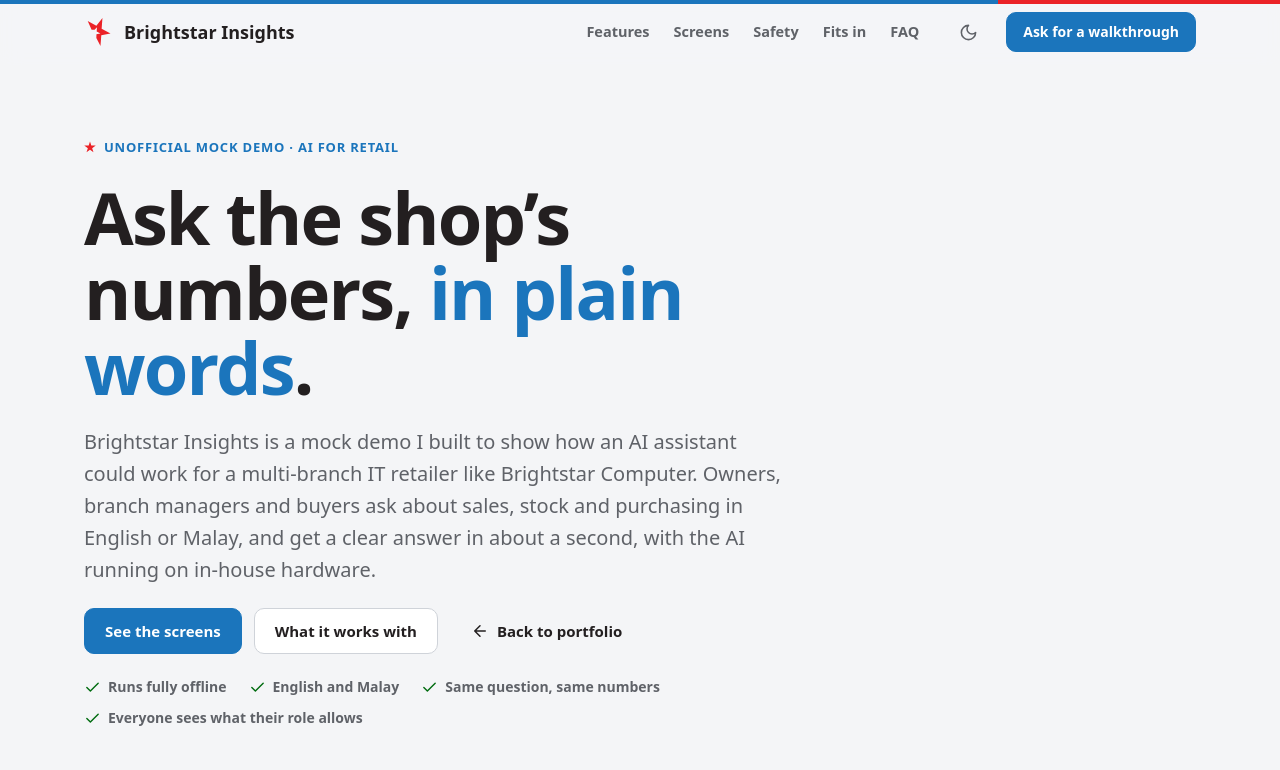
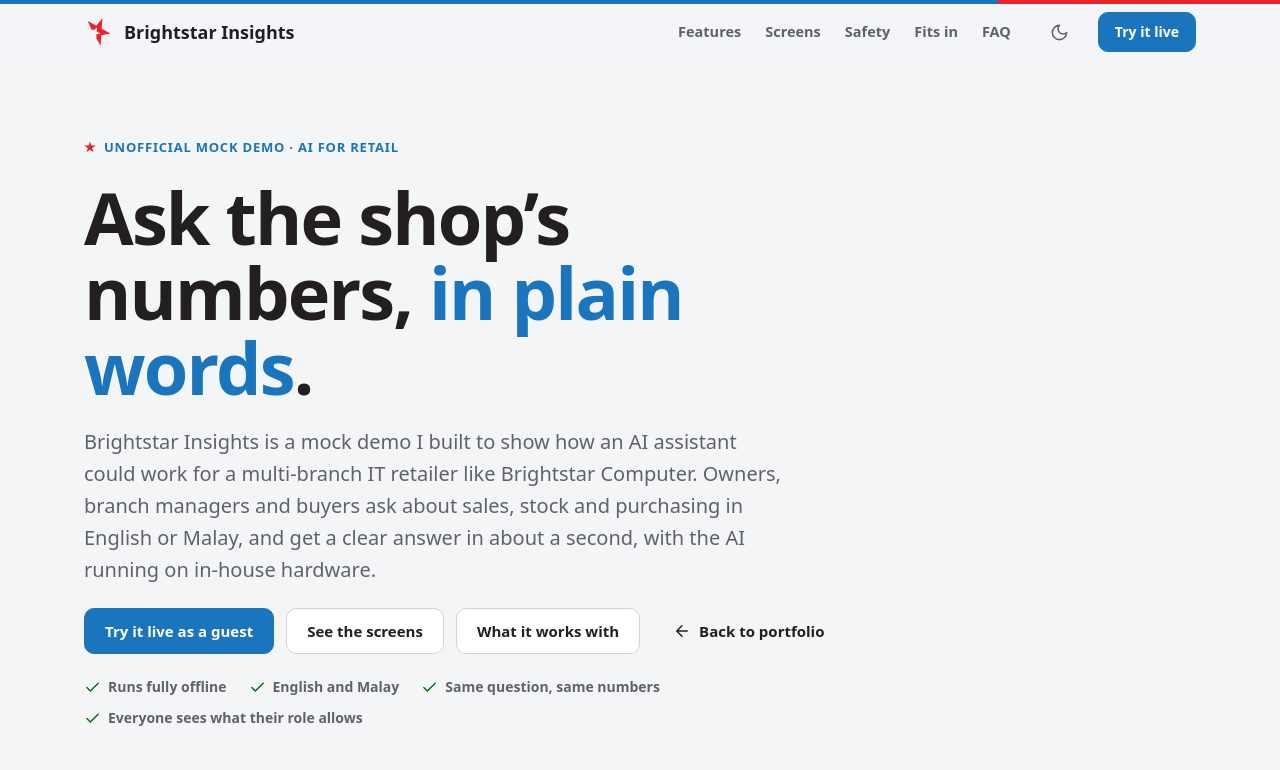
Before and after one commit to ezzzy01/ezzzy01.github.io, a plain HTML site: page retail/index.html in a window 1280 px wide. Shown: the top 770 px of the page. Drawn offline with Linux system fonts and the light colour scheme.

Commit message:
Retail page: Try it live as a guest (public Brightstar Insights demo)
Co-Authored-By: Claude Opus 5.5 <noreply@anthropic.com>
Claude-Session: https://claude.ai/code/session_019hFk9tDYcQSH82D6WqA6Ft

```diff
--- a/retail/index.html
+++ b/retail/index.html
@@ -320,7 +320,7 @@ dialog#lb button{position:fixed;top:14px;right:14px;width:44px;height:44px;borde
    <a href="#features">Features</a><a href="#screens">Screens</a><a href="#trust">Safety</a><a href="#stack">Fits in</a><a href="#faq">FAQ</a>
   </nav>
   <button class="iconbtn" id="theme" type="button" aria-label="Switch to dark mode" title="Light / dark"><svg class="ico"><use href="#i-moon"/></svg></button>
-  <a class="btn pri top-cta" href="mailto:idhamproaqw98@gmail.com?subject=Brightstar%20Insights%20demo">Ask for a walkthrough</a>
+  <a class="btn pri top-cta" href="https://archlinux.taila38d1a.ts.net:8443/retail/">Try it live</a>
   <button class="menu-btn" id="menuBtn" type="button" aria-label="Open menu" aria-haspopup="dialog" aria-controls="sheet"><svg class="ico"><use href="#i-menu"/></svg></button>
  </div>
 </header>
@@ -329,7 +329,7 @@ dialog#lb button{position:fixed;top:14px;right:14px;width:44px;height:44px;borde
  <nav aria-label="Sections">
   <a href="#features">Features</a><a href="#screens">Screens</a><a href="#trust">Safety</a><a href="#stack">Fits in</a><a href="#faq">FAQ</a>
  </nav>
- <div class="sh-cta"><a class="btn pri" href="mailto:idhamproaqw98@gmail.com?subject=Brightstar%20Insights%20demo">Ask for a walkthrough</a><a class="btn" href="../#work"><svg class="ico"><use href="#i-back"/></svg>Back to portfolio</a></div>
+ <div class="sh-cta"><a class="btn pri" href="https://archlinux.taila38d1a.ts.net:8443/retail/">Try it live</a><a class="btn" href="mailto:idhamproaqw98@gmail.com?subject=Brightstar%20Insights%20demo">Ask for a walkthrough</a><a class="btn" href="../#work"><svg class="ico"><use href="#i-back"/></svg>Back to portfolio</a></div>
 </dialog>
 
 <main>
@@ -340,7 +340,8 @@ dialog#lb button{position:fixed;top:14px;right:14px;width:44px;height:44px;borde
    <h1>Ask the shop’s numbers, <em>in plain words</em>.</h1>
    <p class="lead">Brightstar Insights is a mock demo I built to show how an AI assistant could work for a multi-branch IT retailer like Brightstar Computer. Owners, branch managers and buyers ask about sales, stock and purchasing in English or Malay, and get a clear answer in about a second, with the AI running on in-house hardware.</p>
    <div class="ctas">
-    <a class="btn pri" href="#screens">See the screens</a>
+    <a class="btn pri" href="https://archlinux.taila38d1a.ts.net:8443/retail/">Try it live as a guest</a>
+    <a class="btn" href="#screens">See the screens</a>
     <a class="btn" href="#stack">What it works with</a>
     <a class="btn ghost" href="../#work"><svg class="ico"><use href="#i-back"/></svg>Back to portfolio</a>
    </div>
@@ -462,7 +463,7 @@ dialog#lb button{position:fixed;top:14px;right:14px;width:44px;height:44px;borde
   <div class="shead rv"><span class="eyebrow">Questions</span><h2>Good to know.</h2></div>
   <div class="faq rv">
    <details><summary>Is this made by or for Brightstar?<svg class="ico"><use href="#i-plus"/></svg></summary><p>No. It’s an unofficial mock demo I made on my own, using the Brightstar name and logo only to show the idea in context. It isn’t affiliated with or endorsed by Brightstar Computer, and every branch, person and number is made up.</p></details>
-   <details><summary>Can I try it?<svg class="ico"><use href="#i-plus"/></svg></summary><p>It runs on my own PC, because the AI model and the data are local by design, so there’s no public demo. I’m happy to show it live on a call.</p></details>
+   <details><summary>Can I try it?<svg class="ico"><use href="#i-plus"/></svg></summary><p>Yes. <a href="https://archlinux.taila38d1a.ts.net:8443/retail/">Open it as a guest</a>: one click, no sign-up, the full app for 24 hours on made-up shop data. It runs on my own PC with a local AI model, so it’s live while that PC is on, guests have a question limit, and an answer may wait a moment while staff questions run.</p></details>
    <details><summary>Does the AI make up numbers?<svg class="ico"><use href="#i-plus"/></svg></summary><p>No. Every number on screen comes from the ERP data, and the same question always gives the same numbers.</p></details>
    <details><summary>Why not use ChatGPT or another online AI?<svg class="ico"><use href="#i-plus"/></svg></summary><p>Because the shop’s sales and supplier data shouldn’t leave the company. A local model keeps everything on site.</p></details>
    <details><summary>What hardware does it need?<svg class="ico"><use href="#i-plus"/></svg></summary><p>A PC with a gaming graphics card is enough, and a dedicated AI machine runs the larger models. The benchmark page shows which models fit which hardware.</p></details>
@@ -476,9 +477,10 @@ dialog#lb button{position:fixed;top:14px;right:14px;width:44px;height:44px;borde
   <div class="card rv">
    <img class="bslogo lt" src="img/brightstar-logo.svg" width="166" height="64" alt="Brightstar Computer logo"><img class="bslogo dk" src="img/brightstar-logo-dark.svg" width="166" height="64" alt="">
    <h2>Want to see it answer live?</h2>
-   <p>I can run it on a call: ask your own questions about the mock shop and see the answers arrive.</p>
+   <p>Open it as a guest and ask your own questions about the mock shop, or I can run it for you on a call.</p>
    <div class="ctas" style="justify-content:center">
-    <a class="btn pri" href="mailto:idhamproaqw98@gmail.com?subject=Brightstar%20Insights%20demo"><svg class="ico"><use href="#i-mail"/></svg>Ask for a walkthrough</a>
+    <a class="btn pri" href="https://archlinux.taila38d1a.ts.net:8443/retail/">Try it live as a guest</a>
+    <a class="btn" href="mailto:idhamproaqw98@gmail.com?subject=Brightstar%20Insights%20demo"><svg class="ico"><use href="#i-mail"/></svg>Ask for a walkthrough</a>
     <a class="btn" href="../#work"><svg class="ico"><use href="#i-back"/></svg>Back to portfolio</a>
    </div>
    <p class="mail">Or email <a href="mailto:idhamproaqw98@gmail.com">idhamproaqw98@gmail.com</a></p>
@@ -494,7 +496,7 @@ dialog#lb button{position:fixed;top:14px;right:14px;width:44px;height:44px;borde
  </div>
 </footer>
 
-<div id="mbar" aria-label="Quick actions" inert><a class="btn" href="../#work">Back to portfolio</a><a class="btn pri" href="mailto:idhamproaqw98@gmail.com?subject=Brightstar%20Insights%20demo">Email me</a></div>
+<div id="mbar" aria-label="Quick actions" inert><a class="btn" href="../#work">Back to portfolio</a><a class="btn pri" href="https://archlinux.taila38d1a.ts.net:8443/retail/">Try it live</a></div>
 
 <dialog id="lb" aria-label="Enlarged screenshot"><button type="button" aria-label="Close"><svg class="ico"><use href="#i-x"/></svg></button><img alt=""></dialog>
 
```
